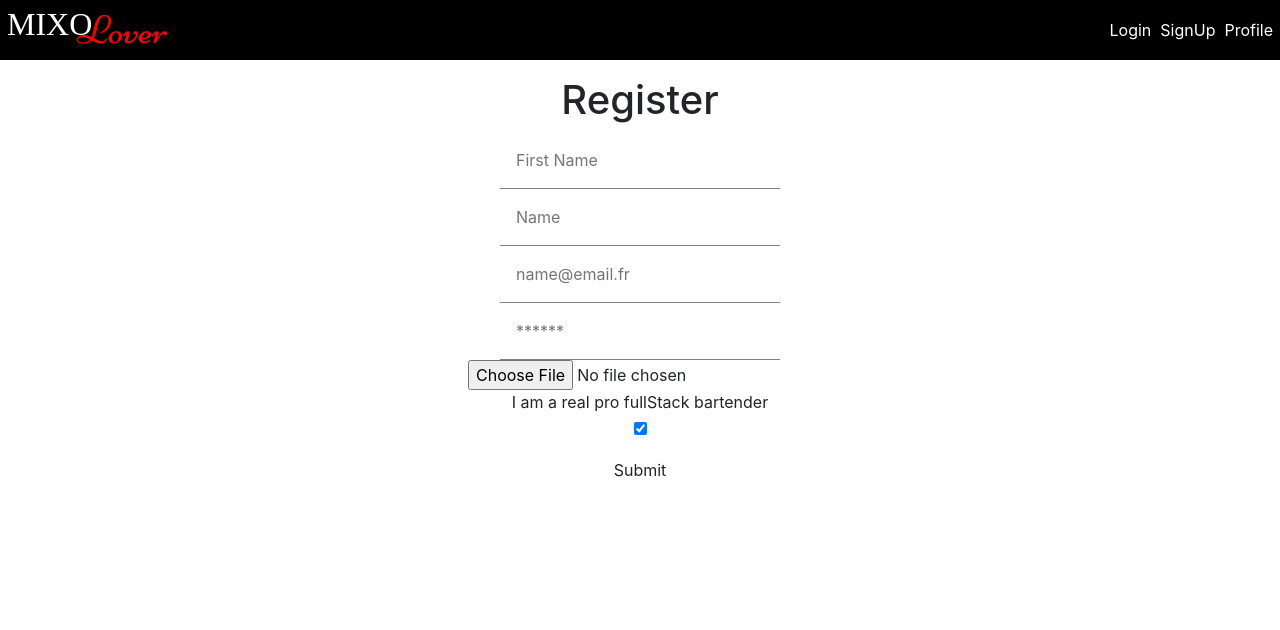
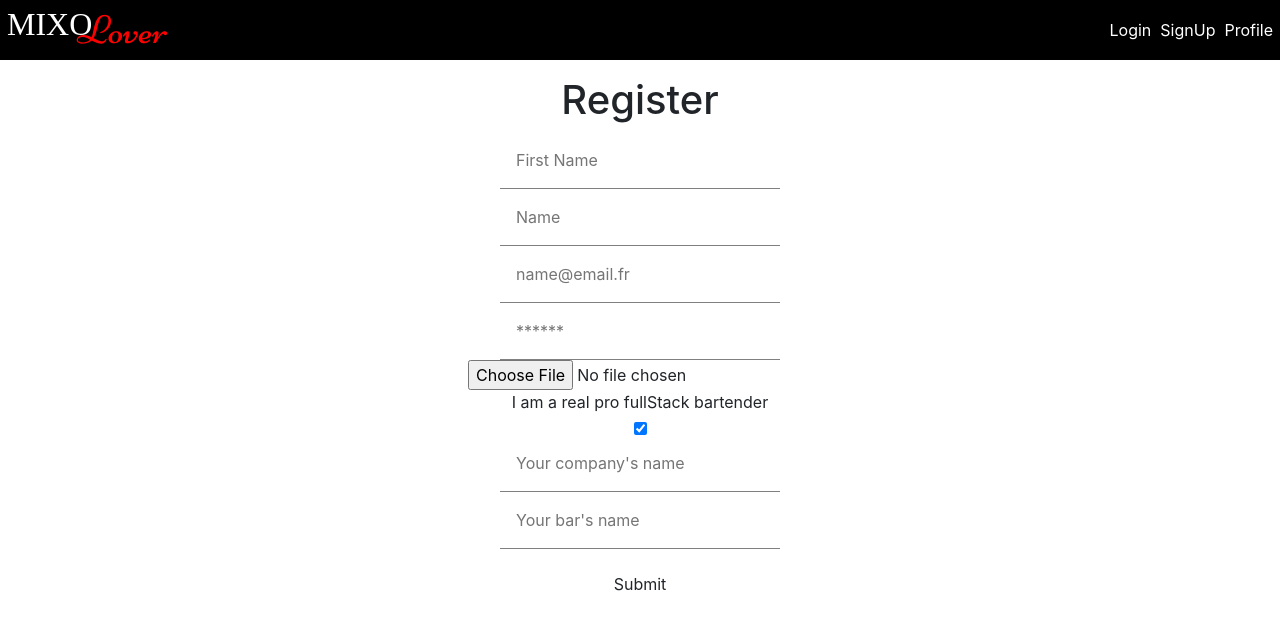
Before and after one commit to LouiseMarissal/frontend-module-3, a React (Create React App) app: page /signup in a window 1280 px wide. Both pictures are taken after a click on the checkbox "I am a real pro fullStack bartender". Shown: the top 630 px of the page. Built offline with nearby package versions, Linux system fonts and the light colour scheme; no server answers; a web font is replaced by a local one.

Commit message:
form pro switch done

```diff
--- a/src/views/account/signup.jsx
+++ b/src/views/account/signup.jsx
@@ -5,6 +5,7 @@ import axios from "axios";
 const Signup = props => {
   const [newUser, setNewUser] = useState([]);
   const [formValues, setFormValues] = useState({});
+  const [formProDisplay, setFormProDisplay] = useState(false);
 
   useEffect(() => {
     axios
@@ -17,6 +18,11 @@ const Signup = props => {
         console.log(err);
       });
   });
+
+  const handleClick = e => {
+    var isPro = e.target;
+    setFormProDisplay(isPro.checked);
+  };
 
   const handleSubmit = e => {
     e.preventDefault();
@@ -42,7 +48,15 @@ const Signup = props => {
         />
         <input name="photo" type="file" />
         <label for="isPro">I am a real pro fullStack bartender</label>
-        <input type="checkbox" name="isPro" id="isPro" />
+        <input type="checkbox" name="isPro" id="isPro" onClick={handleClick} />
+        {formProDisplay ? (
+          <>
+            <input className="input" placeholder="Your company's name" />
+            <input className="input" placeholder="Your bar's name" />
+          </>
+        ) : (
+          ""
+        )}
         <button className="btn">Submit</button>
       </form>
     </div>
```
